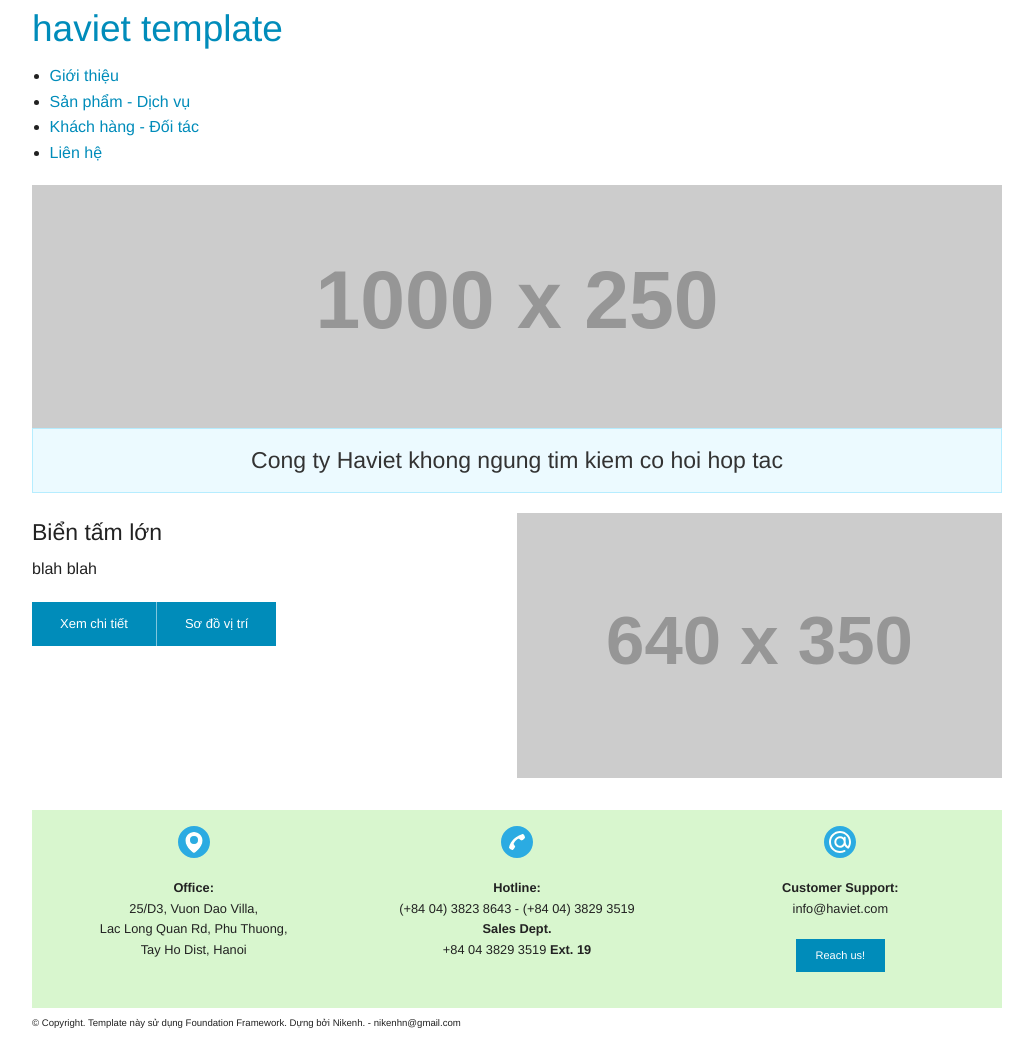
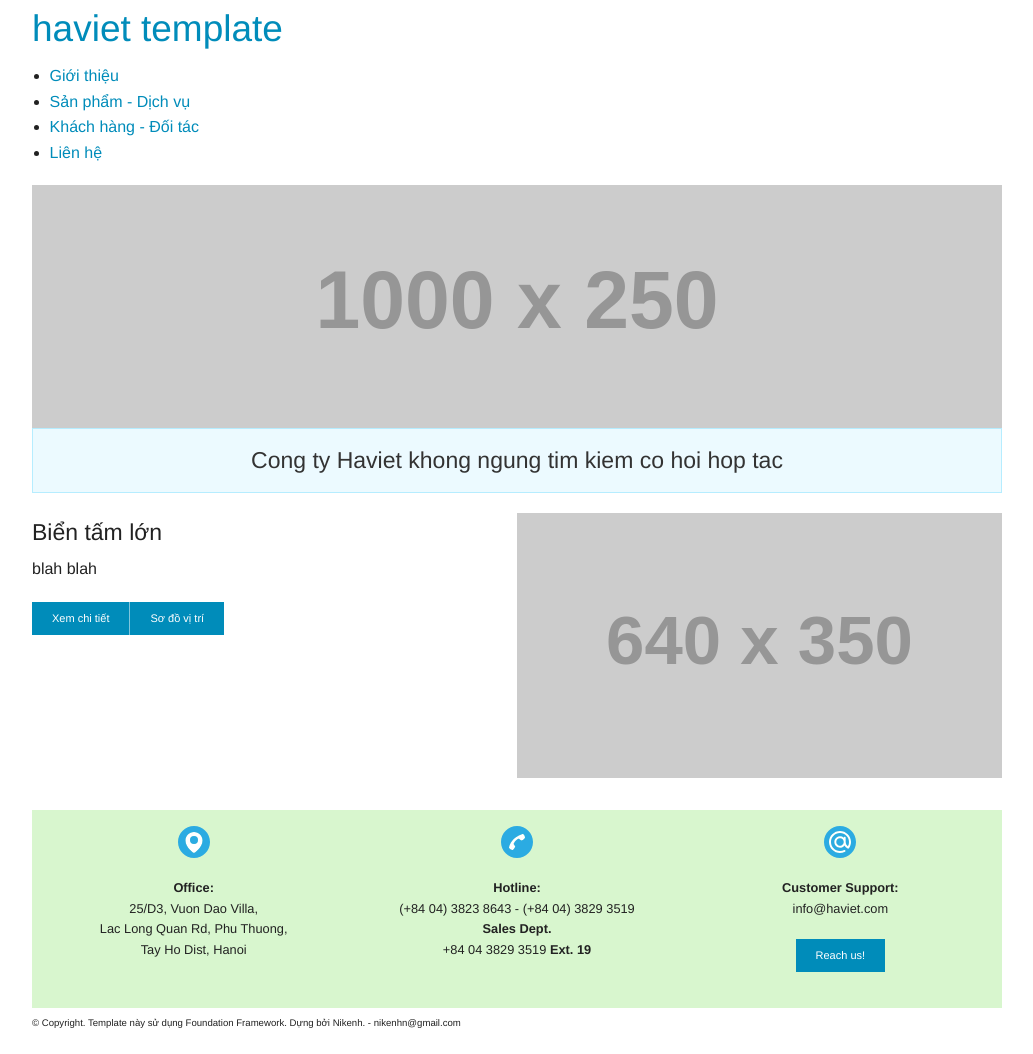
Before and after one commit to haviet/static-on-foundation, a Jekyll site: the page built from sdk-gioi-thieu.html, in a window 1280 px wide. Shown: the whole page, without its empty margins (123-1156 px from the left). Built offline with Jekyll 4.4.1, drawn with Linux system fonts in a browser that asks for light colours.

Commit message:
Update page-content-gioithieu.html

```diff
--- a/_includes/page-content-gioithieu.html
+++ b/_includes/page-content-gioithieu.html
@@ -7,8 +7,8 @@
     <h4>Biển tấm lớn</h4>
     <p>blah blah</p>
     <ul class="button-group">
-      <li><a href="#" class="button small">Xem chi tiết</a></li>
-      <li><a href="#" class="button small">Sơ đồ vị trí</a></li>
+      <li><a href="#" class="button tiny">Xem chi tiết</a></li>
+      <li><a href="#" class="button tiny">Sơ đồ vị trí</a></li>
     </ul>
   </div>
 </div>
```
